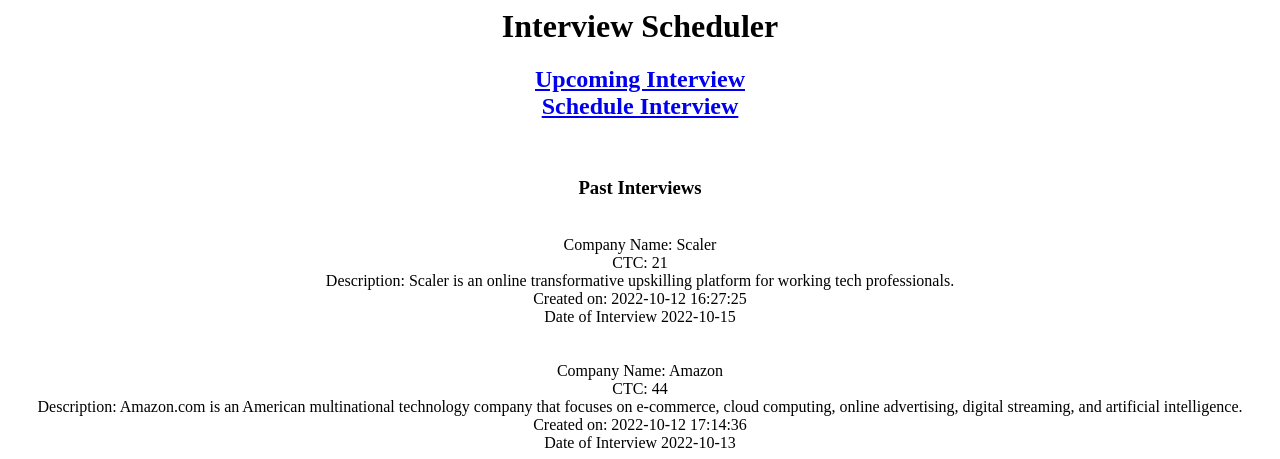
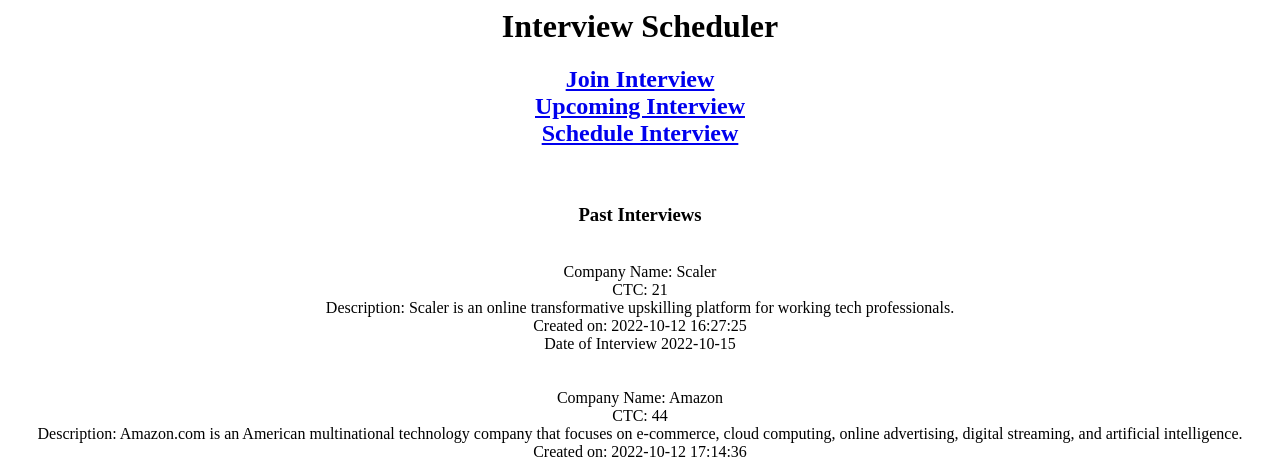
Before and after one commit to rishaviiitdmj/scaler-assignment-interview-scheduler, a PHP site: page /pastinterview.php in a window 1280 px wide. Shown: the top 459 px of the page. Run offline with PHP 8.4, Linux system fonts and the light colour scheme; data comes from the database, SQL or seed files in the repository.

Commit message:
Update pastinterview.php

```diff
--- a/interview/pastinterview.php
+++ b/interview/pastinterview.php
@@ -4,12 +4,14 @@
 if(!$link) {
 echo '<h4><center>Unable to connect to server.<br>'.mysql_error().'</center></h4>';
 }
+date_default_timezone_set('Asia/Kolkata');
 $dt=date('Y-m-d');
 $query ="SELECT * FROM interviews where doi<'$dt' ORDER BY doi DESC";
 $result = mysqli_query($link, $query);
 
 echo'<center><h1>Interview Scheduler</h1>
-<h2> <a href="home.php">Upcoming Interview</a><br>
+<h2> <a href="joininterview.php">Join Interview</a><br>
+<a href="home.php">Upcoming Interview</a><br>
 <a href="scheduleinterview.html">Schedule Interview</a></h2><br>
 <h3><center>Past Interviews<br></h3>';
 while($row = mysqli_fetch_assoc($result)) {
```
